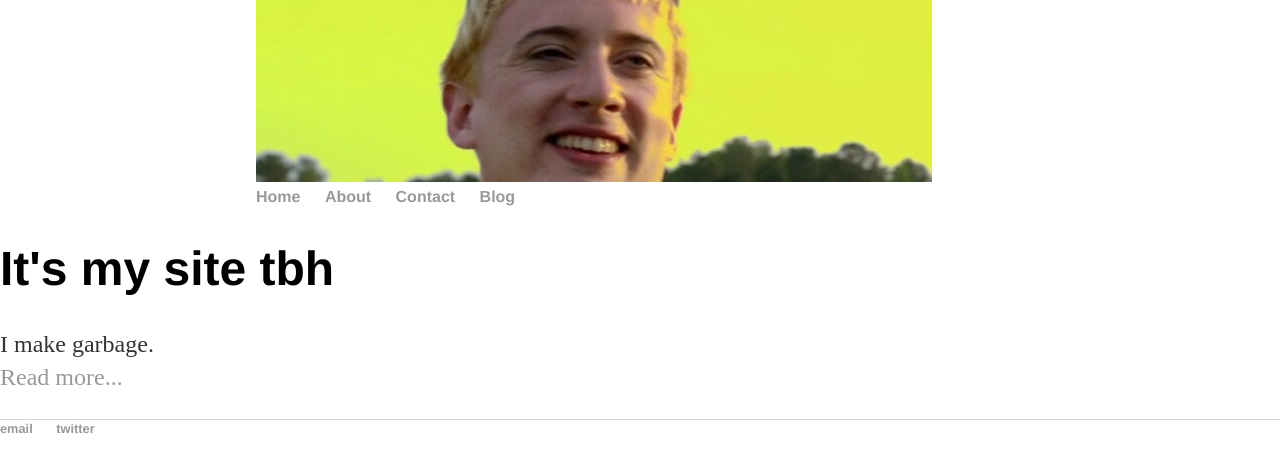
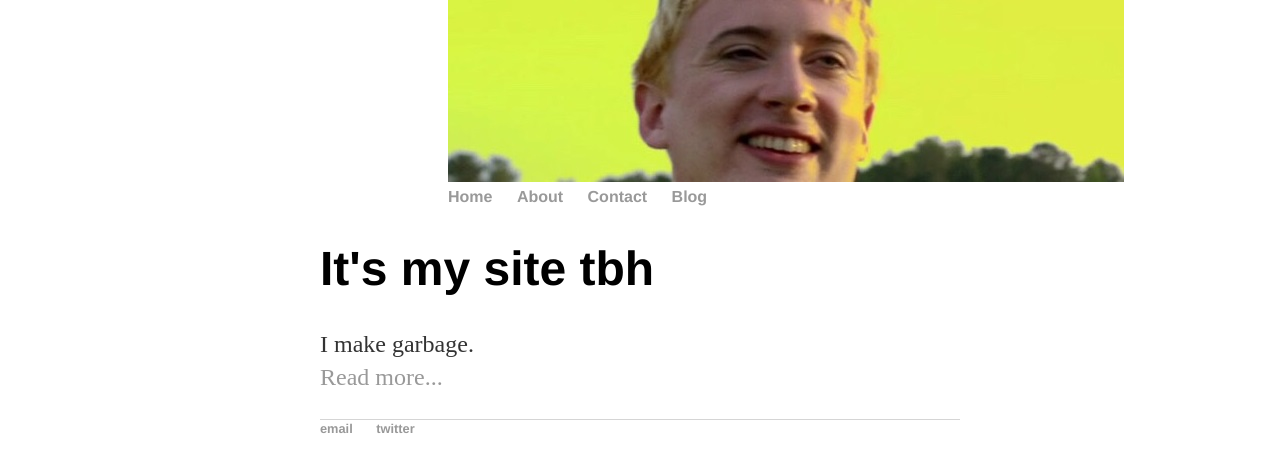
Before and after one commit to glasscaked/strip, a Jekyll site: the page built from index.html, in a window 1280 px wide. Shown: the top 472 px of the page. Built offline with Jekyll 4.4.1, drawn with Linux system fonts in a browser that asks for light colours.

Commit message:
Update main.css

```diff
--- a/css/main.css
+++ b/css/main.css
@@ -1,4 +1,4 @@
-body { margin: auto;}
+body { margin: auto; width: 50%; }
 
 a { text-decoration: none; color: #999; }
 a:hover { text-decoration: underline; }
```
